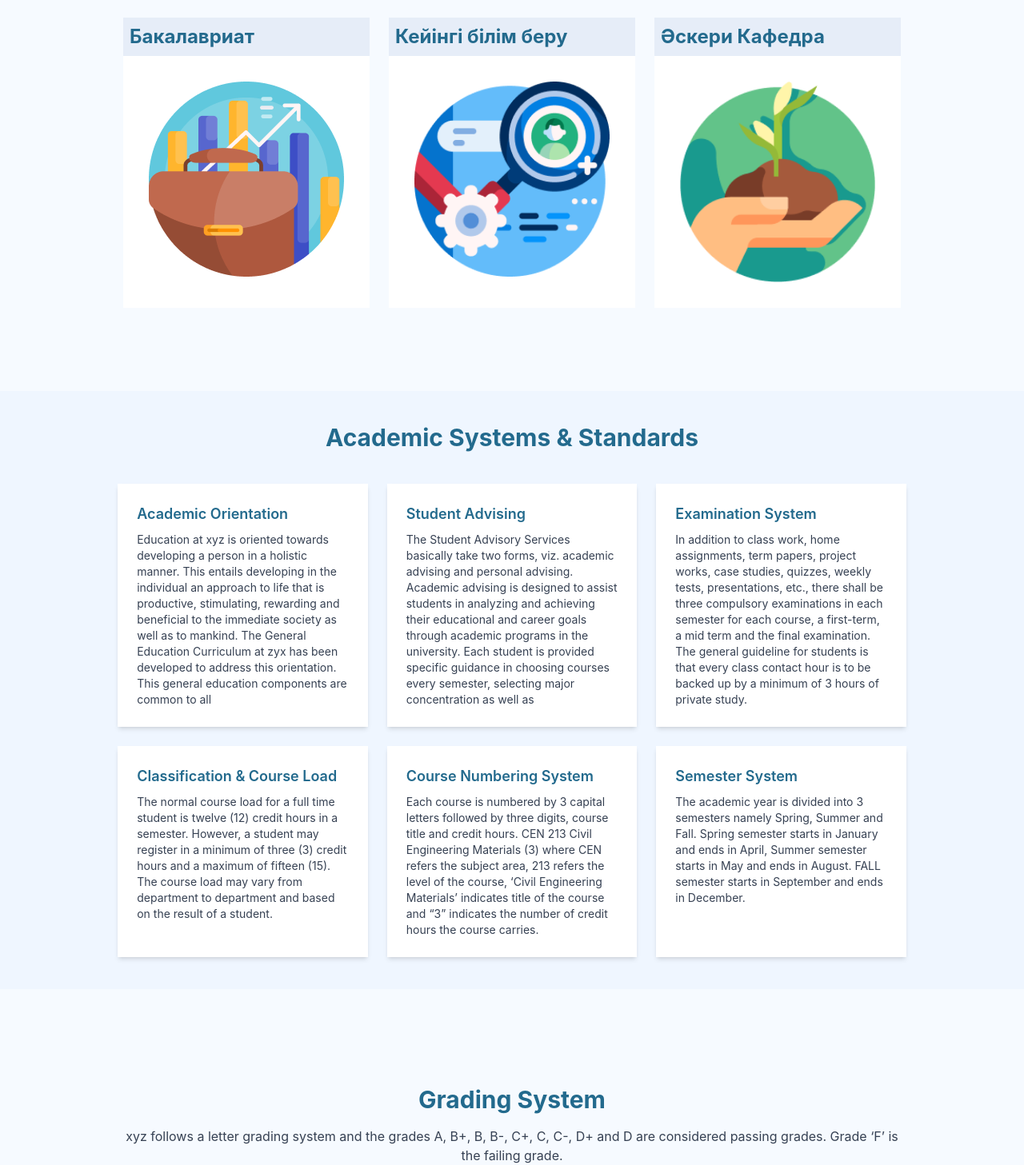
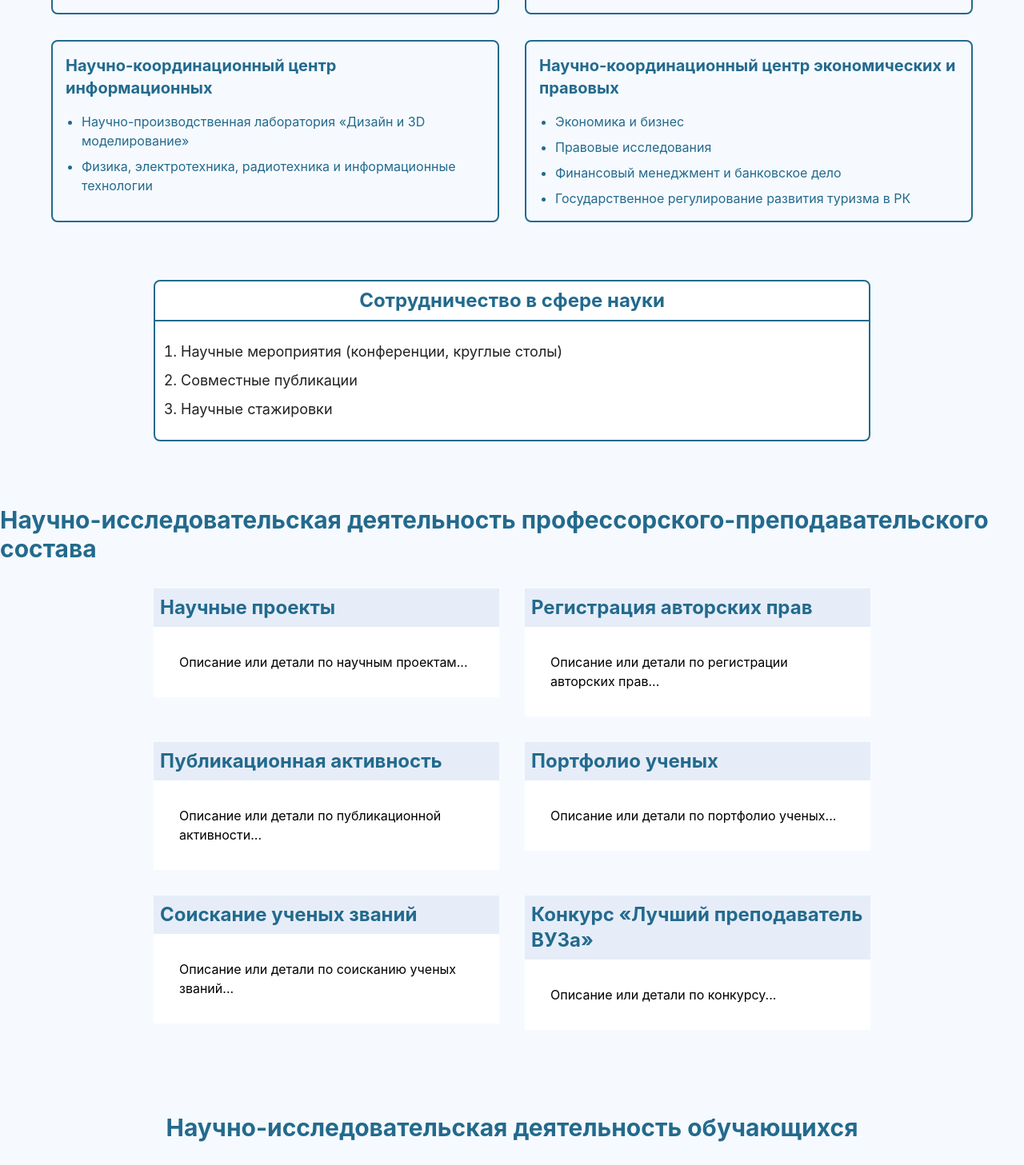
Before and after one commit to dagamaDev/kuam, a Vue app: page /academic in a window 1280 px wide. Shown: the part 482-1939 px from the top of the page at 80% size. Built offline with nearby package versions, Linux system fonts and the light colour scheme; the HTML template or start-up script is replaced by a standard one.

Commit message:
updated the page

```diff
--- a/src/components/academicFacultyResearch.vue
+++ b/src/components/academicFacultyResearch.vue
@@ -5,28 +5,117 @@
                 <h1 class="text-3xl font-bold text-[#236A8D]">Научно-исследовательская деятельность профессорского-преподавательского состава</h1>
             </div>
             <div class="grid grid-cols-1 md:grid-cols-2 gap-8 w-full max-w-4xl mb-6">
-                <applicantsInfo :title="'Научные проекты'">
-                    <p>Описание или детали по научным проектам...</p>
-                </applicantsInfo>
-                <applicantsInfo :title="'Регистрация авторских прав'">
-                    <p>Описание или детали по регистрации авторских прав...</p>
-                </applicantsInfo>
-                <applicantsInfo :title="'Публикационная активность'">
-                    <p>Описание или детали по публикационной активности...</p>
-                </applicantsInfo>
-                <applicantsInfo :title="'Портфолио ученых'">
-                    <p>Описание или детали по портфолио ученых...</p>
-                </applicantsInfo>
-                <applicantsInfo :title="'Соискание ученых званий'">
-                    <p>Описание или детали по соисканию ученых званий...</p>
-                </applicantsInfo>
-                <applicantsInfo :title="'Конкурс «Лучший преподаватель ВУЗа»'">
-                    <p>Описание или детали по конкурсу...</p>
-                </applicantsInfo>
+                <div v-for="(item, idx) in items" :key="item.title" @click="openModal(idx)" class="cursor-pointer transition-transform duration-200 hover:scale-105 hover:shadow-lg">
+                    <applicantsInfo :title="item.title">
+                        <p>{{ item.preview }}</p>
+                    </applicantsInfo>
+                </div>
             </div>
         </div>
+        <!-- Modal -->
+        <transition name="fade">
+            <div v-if="modalIdx !== null" class="fixed inset-0 z-50 flex items-center justify-center" style="pointer-events: auto;" @click.self="closeModal">
+                <div class="bg-white rounded-lg shadow-2xl max-w-lg w-full p-8 relative animate-fadeIn overflow-y-auto max-h-[80vh]" style="box-shadow: 0 8px 32px 0 rgba(35,106,141,0.15);">
+                    <button @click="closeModal" class="absolute top-2 right-2 text-2xl text-gray-400 hover:text-[#236A8D]">&times;</button>
+                    <h2 class="text-2xl font-bold text-[#236A8D] mb-4">{{ items[modalIdx].title }}</h2>
+                    <div class="text-gray-700">
+                        <template v-if="modalIdx === 0">
+                            <div class="grid grid-cols-1 gap-4">
+                                <div v-for="prof in professors" :key="prof.name" class="flex items-center gap-4 p-3 rounded-lg border border-[#e6edf8] hover:bg-[#f5faff] cursor-pointer transition">
+                                    <img :src="prof.photo" alt="prof" class="w-14 h-14 rounded-full object-cover border border-[#236A8D]" />
+                                    <div>
+                                        <div class="font-semibold text-[#236A8D]">{{ prof.name }}</div>
+                                        <div class="text-sm text-gray-600">{{ prof.research }}</div>
+                                    </div>
+                                </div>
+                            </div>
+                        </template>
+                        <template v-else>
+                            {{ items[modalIdx].details }}
+                        </template>
+                    </div>
+                </div>
+            </div>
+        </transition>
     </div>
 </template>
 <script setup lang="ts">
+import { ref } from 'vue';
 import applicantsInfo from './applicantsInfo.vue';
+
+const items = [
+    {
+        title: 'Научные проекты',
+        preview: 'Описание или детали по научным проектам...',
+        details: '' // handled by modalIdx === 0
+    },
+    {
+        title: 'Регистрация авторских прав',
+        preview: 'Описание или детали по регистрации авторских прав...',
+        details: 'Подробная информация о регистрации авторских прав будет здесь.'
+    },
+    {
+        title: 'Публикационная активность',
+        preview: 'Описание или детали по публикационной активности...',
+        details: 'Подробная информация о публикационной активности будет здесь.'
+    },
+    {
+        title: 'Портфолио ученых',
+        preview: 'Описание или детали по портфолио ученых...',
+        details: 'Подробная информация о портфолио ученых будет здесь.'
+    },
+    {
+        title: 'Соискание ученых званий',
+        preview: 'Описание или детали по соисканию ученых званий...',
+        details: 'Подробная информация о соискании ученых званий будет здесь.'
+    },
+    {
+        title: 'Конкурс «Лучший преподаватель ВУЗа»',
+        preview: 'Описание или детали по конкурсу...',
+        details: 'Подробная информация о конкурсе будет здесь.'
+    },
+];
+
+const professors = [
+    {
+        name: 'Иван Иванов',
+        photo: 'https://randomuser.me/api/portraits/men/32.jpg',
+        research: 'Исследование в области искусственного интеллекта'
+    },
+    {
+        name: 'Мария Петрова',
+        photo: 'https://randomuser.me/api/portraits/women/44.jpg',
+        research: 'Генетика и биотехнологии'
+    },
+    {
+        name: 'Алексей Смирнов',
+        photo: 'https://randomuser.me/api/portraits/men/65.jpg',
+        research: 'Экономика устойчивого развития'
+    },
+    {
+        name: 'Елена Кузнецова',
+        photo: 'https://randomuser.me/api/portraits/women/68.jpg',
+        research: 'Современные методы обучения'
+    },
+];
+
+const modalIdx = ref<null | number>(null);
+const openModal = (idx: number) => { modalIdx.value = idx; };
+const closeModal = () => { modalIdx.value = null; };
 </script>
+
+<style scoped>
+.fade-enter-active, .fade-leave-active {
+    transition: opacity 0.2s;
+}
+.fade-enter-from, .fade-leave-to {
+    opacity: 0;
+}
+@keyframes fadeIn {
+    from { transform: scale(0.95); opacity: 0; }
+    to { transform: scale(1); opacity: 1; }
+}
+.animate-fadeIn {
+    animation: fadeIn 0.2s;
+}
+</style>
--- a/src/components/academicStudentResearch.vue
+++ b/src/components/academicStudentResearch.vue
@@ -2,7 +2,7 @@
     <div>
         <div class="flex flex-col items-center">
         <div class="flex justify-center gap-3 mb-8">
-            <h1 class="text-3xl font-bold text-[#236A8D]">Научно-исследовательская деятельность обучающихся asdf</h1>
+            <h1 class="text-3xl font-bold text-[#236A8D]">Научно-исследовательская деятельность обучающихся</h1>
         </div>
         <div class="flex gap-6 justify-center mb-6">
             <p>Content for this section will be provided later.</p>
--- a/src/views/AcademicPage.vue
+++ b/src/views/AcademicPage.vue
@@ -1,23 +1,11 @@
 <template>
     <universityHeader />
     <div>
-        <div>
-            <academicHero />
-        </div>
         <div class="mt-20">
-            <academicFaculty />
-        </div>
-        <div class="mt-20">
-            <academicStandarts />
-        </div>
-        <div class="mt-20">
-            <academicGrading />
+            <academicScienceDepartment />
         </div>
         <div class="mt-20">
             <academicFacultyResearch />
-        </div>
-        <div class="mt-20">
-            <academicScienceDepartment />
         </div>
         <div class="mt-20">
             <academicStudentResearch />
```
